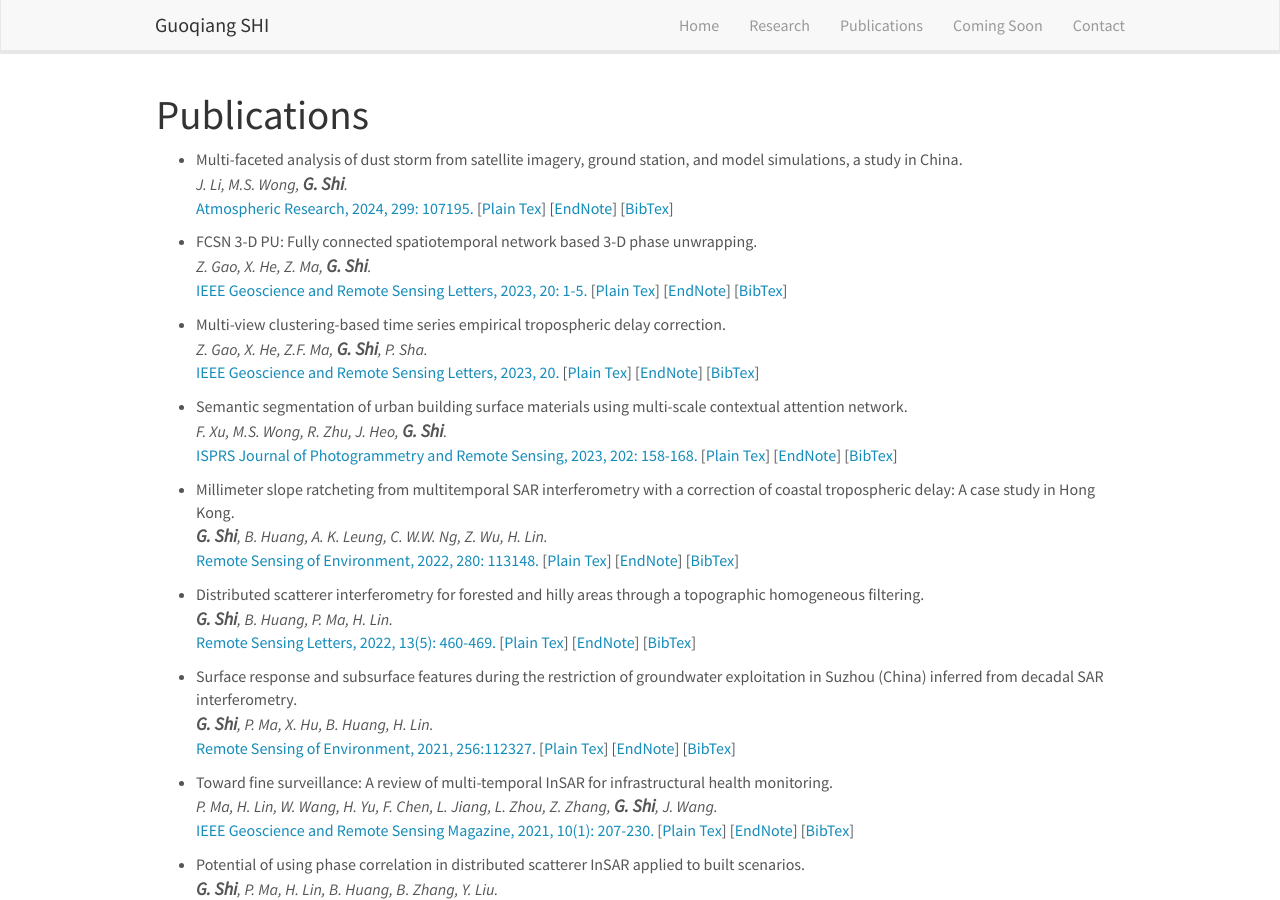
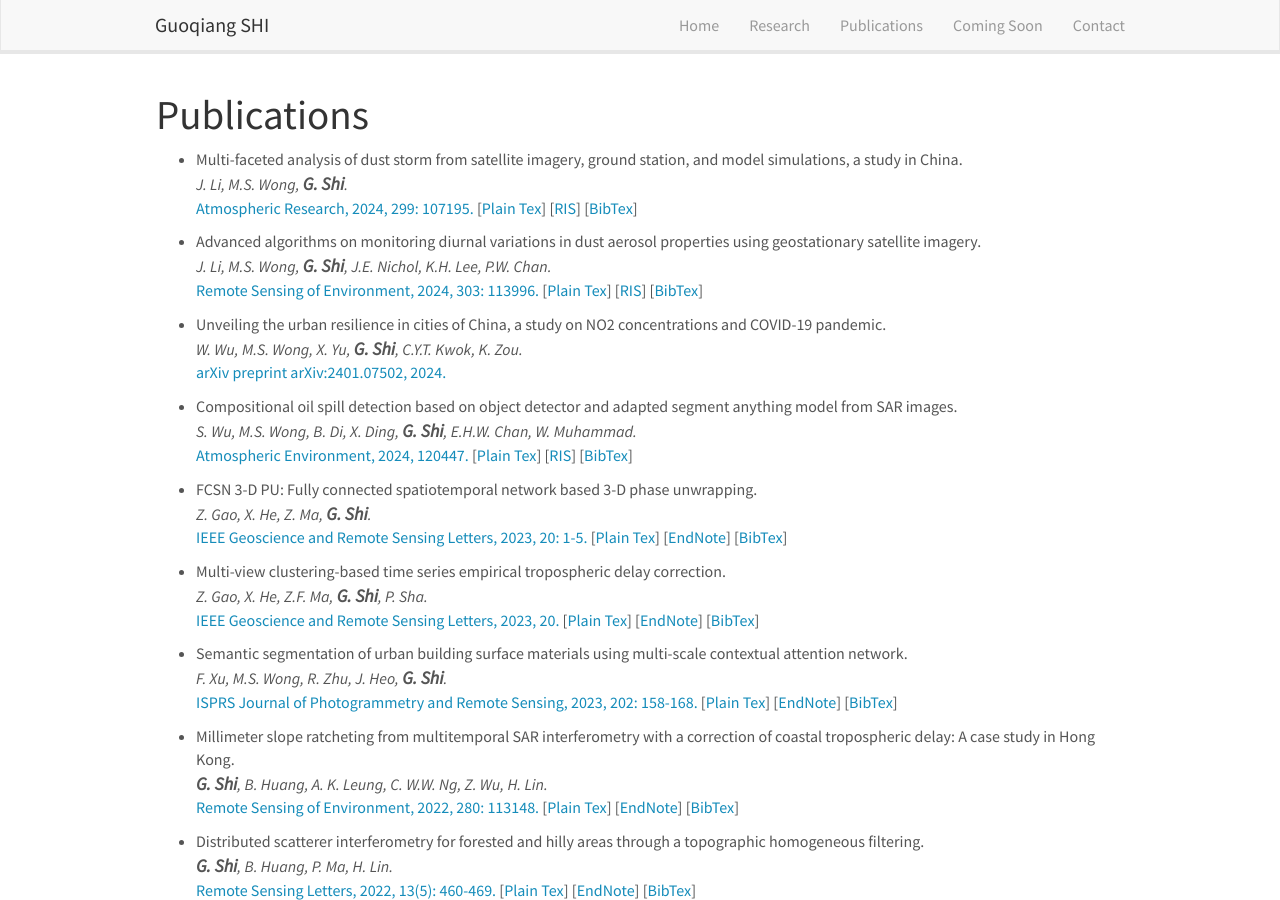
Before and after one commit to guoqiangshi/guoqiangshi.github.io, a Jekyll site: the page publications.html, which Jekyll copies as it is, in a window 1280 px wide and 900 px high. Built offline with Jekyll 4.4.1, drawn with Linux system fonts in a browser that asks for light colours; nearby versions of some CDN libraries; library files that are not in the unit come from our copies.

Commit message:
Update publications.html

```diff
--- a/publications.html
+++ b/publications.html
@@ -71,9 +71,32 @@
 <li>
     <p>Multi-faceted analysis of dust storm from satellite imagery, ground station, and model simulations, a study in China. <br />
   <em>J. Li, M.S. Wong, <span class="mqq">G. Shi</span>. </em><br /><a href="https://www.sciencedirect.com/science/article/abs/pii/S0169809523005926">Atmospheric Research, 2024, 299: 107195.</a>
-	    [<a href="paper_info/1FCSN_plaintex.txt">Plain Tex</a>]
-	    [<a href="paper_info/1FCSNscholar.enw">EndNote</a>]
-	    [<a href="paper_info/1FCSN_bib.txt">BibTex</a>]</p>
+	    [<a href="paper_info/2024multi_plaintex.txt">Plain Tex</a>]
+	    [<a href="paper_info/2024multi_RIS.ris">RIS</a>]
+	    [<a href="paper_info/2024multi_bibtex.txt">BibTex</a>]</p>
+  </li>
+
+<li>
+<p>Advanced algorithms on monitoring diurnal variations in dust aerosol properties using geostationary satellite imagery. <br />
+  <em>J. Li, M.S. Wong, <span class="mqq">G. Shi</span>, J.E. Nichol, K.H. Lee, P.W. Chan. </em><br /><a href="https://www.sciencedirect.com/science/article/abs/pii/S0034425724000075">Remote Sensing of Environment, 2024, 303: 113996.</a>
+	    [<a href="paper_info/2024advanced_plaintex.txt">Plain Tex</a>]
+	    [<a href="paper_info/2024advanced_ris.ris">RIS</a>]
+	    [<a href="paper_info/2024advanced_bibtex.txt">BibTex</a>]</p>
+  </li>
+
+
+<li>
+    <p>Unveiling the urban resilience in cities of China, a study on NO2 concentrations and COVID-19 pandemic. <br />
+  <em>W. Wu, M.S. Wong, X. Yu, <span class="mqq">G. Shi</span>, C.Y.T. Kwok, K. Zou. </em><br /><a href="https://arxiv.org/abs/2401.07502">arXiv preprint arXiv:2401.07502, 2024.</a>
+
+  </li>
+
+<li>
+    <p>Compositional oil spill detection based on object detector and adapted segment anything model from SAR images. <br />
+  <em>S. Wu, M.S. Wong, B. Di, X. Ding, <span class="mqq">G. Shi</span>, E.H.W. Chan, W. Muhammad. </em><br /><a href="https://www.sciencedirect.com/science/article/abs/pii/S1352231024001225">Atmospheric Environment, 2024,  120447.</a>
+	    [<a href="paper_info/2024unveriling_plaintex.txt">Plain Tex</a>]
+	    [<a href="paper_info/2024unveriling_ris.ris">RIS</a>]
+	    [<a href="paper_info/2024unveriling_bibtex.txt">BibTex</a>]</p>
   </li>
 
   <li>
```
